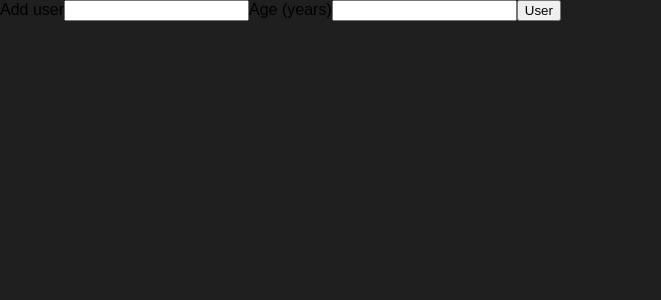
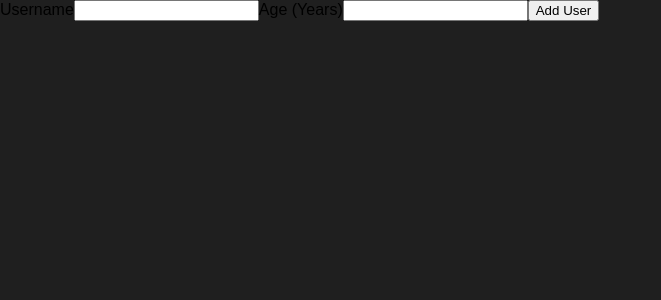
Before and after one commit to wisdom-maduchor/Inventory-List-With-React, a React (Create React App) app: page / in a window 1280 px wide. Shown: the top 300 px of the page, without its empty margins (0-661 px from the left). Built offline with nearby package versions, Linux system fonts and the light colour scheme.

Commit message:
username

```diff
--- a/src/Components/Users/AddUser.js
+++ b/src/Components/Users/AddUser.js
@@ -7,11 +7,11 @@ const AddUser = props => {
 
     return (
         <form onSubmit={AddUserHandler}>
-            <label htmlFor="username">Add user</label>
+            <label htmlFor="username">Username</label>
             <input id="username" type="text"/>
-            <label htmlFor="age">Age (years)</label>
+            <label htmlFor="age">Age (Years)</label>
             <input id="age" type="number"/>
-            <button type="submit">User</button>
+            <button type="submit">Add User</button>
         </form>
     )
 };
```
